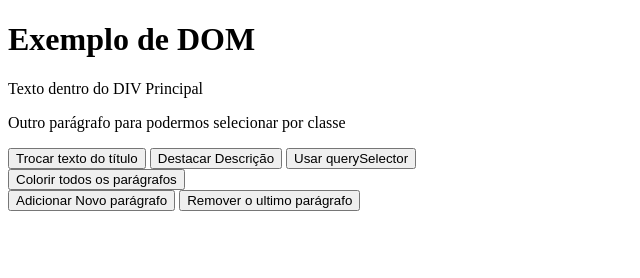
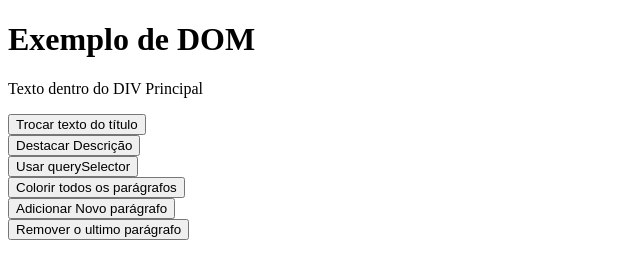
Before and after one commit to DaviCDS301/Desenvolvimento-WEB2, a plain HTML site: page Projeto/index.html in a window 1280 px wide. Both pictures are taken after a click on the button "Remover o ultimo parágrafo". Shown: the whole page, without its empty margins (0-640 px from the left). Drawn offline with Linux system fonts and the light colour scheme.

Commit message:
Exercício um. Feito com o professor.

```diff
--- a/Projeto/index.html
+++ b/Projeto/index.html
@@ -15,14 +15,11 @@
         <p class="descricao">Outro parágrafo para podermos selecionar por classe</p>
     </div>
 
-    <button id="btnTrocarTexto">Trocar texto do título</button>
-    <button id="btnDestaque">Destacar Descrição</button>
-    <button id="btnQuery">Usar querySelector</button>
-
-    <br>
-
+    <button id="btnTrocarTexto">Trocar texto do título</button><br>
+    <button id="btnDestaque">Destacar Descrição</button><br>
+    <button id="btnQuery">Usar querySelector</button><br>
     <button id="btnQueryAll">Colorir todos os parágrafos</button><br>
-    <button id="btnCriar">Adicionar Novo parágrafo</button>
+    <button id="btnCriar">Adicionar Novo parágrafo</button><br>
     <button id="btnRemover">Remover o ultimo parágrafo</button>
 
     <script src="./javascrip.js"></script>
--- a/Projeto/javascrip.js
+++ b/Projeto/javascrip.js
@@ -42,3 +42,17 @@ btnCriar.addEventListener("click", function() {
 
     document.getElementById("conteiner").appendChild(novo);
 } );
+
+const btnRemover = document.getElementById("btnRemover");
+
+btnRemover.addEventListener("click", function() {
+    const conteiner = document.getElementById("conteiner");
+
+    const itens = conteiner.querySelectorAll("p");
+
+    if (itens.length > 0){
+        itens[itens.length - 1].remove();
+    }else {
+        alert("Não há mais parágrafos para remover")
+    }
+} );
```
